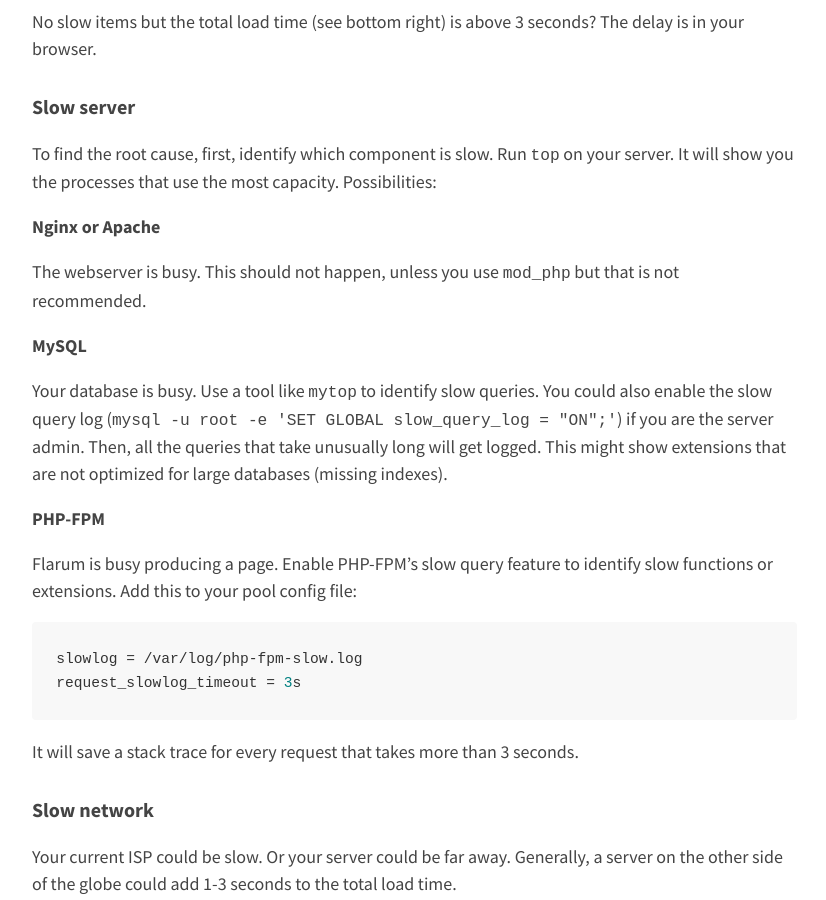
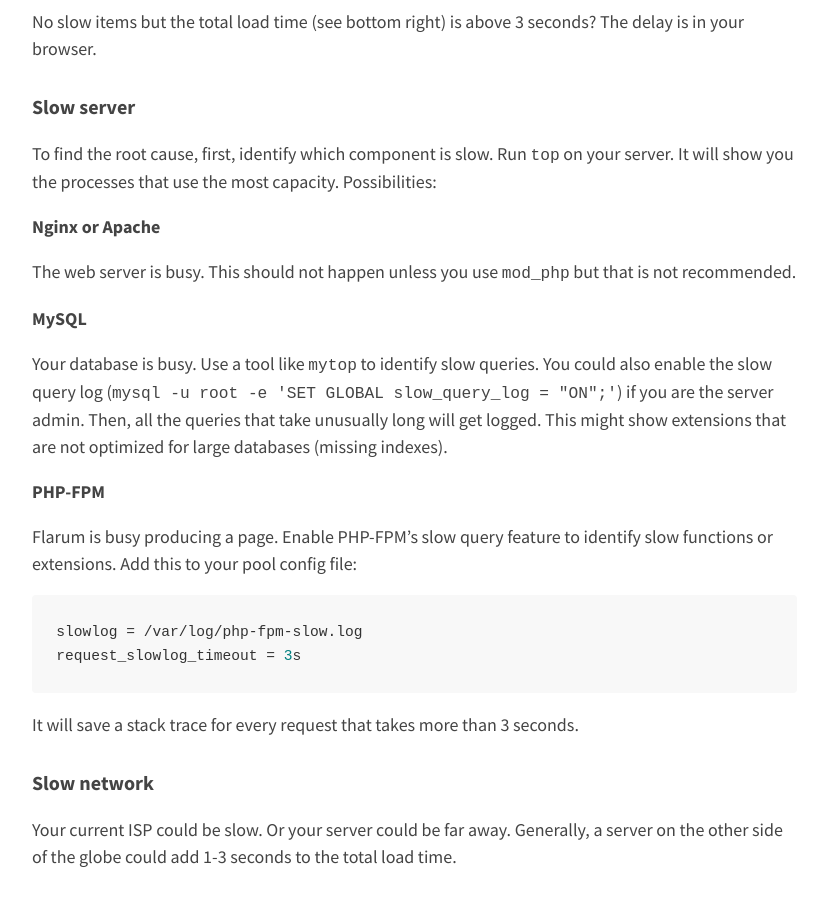
Before and after one commit to flarum/flarum.github.io, a Jekyll site: the page built from _docs/common-issues.md, in a window 1280 px wide and 900 px high, scrolled down 2727 px. Shown: the whole window, without its empty margins (363-1189 px from the left). Built offline with Jekyll 4.4.1, drawn with Linux system fonts in a browser that asks for light colours; nearby versions of some CDN libraries; comment, search, counter and statistics services are not loaded.

Commit message:
TYPO FIX: Renames "webserver" to "web server" based on dictionary data.

```diff
--- a/_docs/common-issues.md
+++ b/_docs/common-issues.md
@@ -74,7 +74,7 @@
 
 **Nginx or Apache**
 
-The webserver is busy. This should not happen, unless you use `mod_php` but that is not recommended.
+The web server is busy. This should not happen unless you use `mod_php` but that is not recommended.
 
 **MySQL**
 
```
